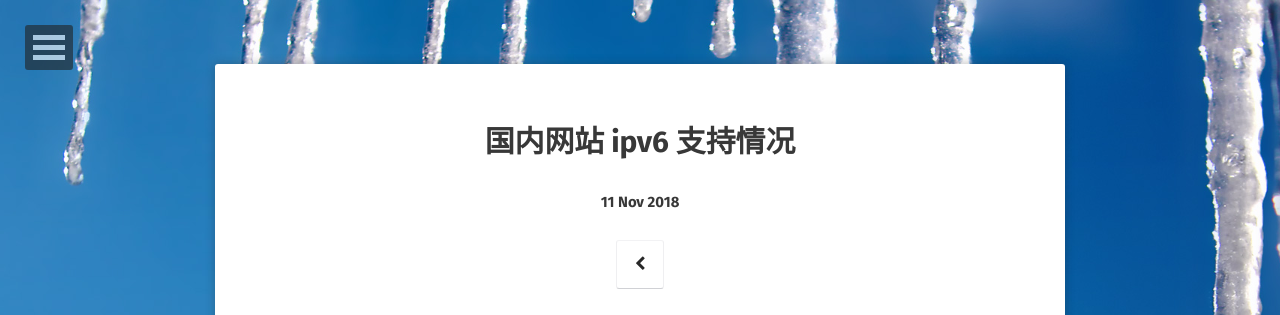
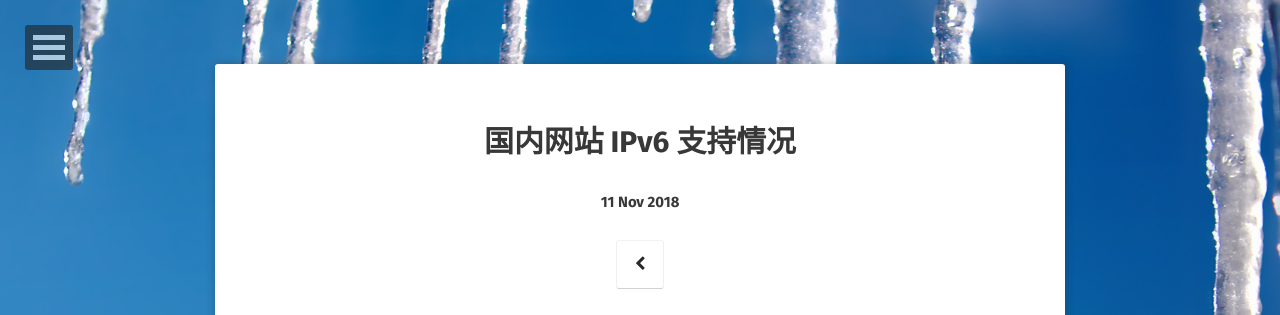
Before and after one commit to refraction-ray/refraction-ray.github.io, a Jekyll site: the page built from _posts/2018-11-11-国内网站 IPv6 支持情况.md, in a window 1280 px wide. Shown: the top 315 px of the page. Built offline with Jekyll 4.4.1, drawn with Linux system fonts in a browser that asks for light colours; some web fonts are replaced; comment, search, counter and statistics services are not loaded.

```diff
--- a/_posts/2018-11-11-国内网站 ipv6 支持情况.md
+++ b/_posts/2018-11-11-国内网站 IPv6 支持情况.md
@@ -1,8 +1,8 @@
 ---
 layout: post
-title: "国内网站 ipv6 支持情况"
+title: "国内网站 IPv6 支持情况"
 date: 2018-11-11
-excerpt: "热烈庆祝B站双十一喜提 ipv6 全家桶"
+excerpt: "热烈庆祝B站双十一喜提 IPv6 全家桶"
 tags: [internet, list]
 comments: true
 ---
```
